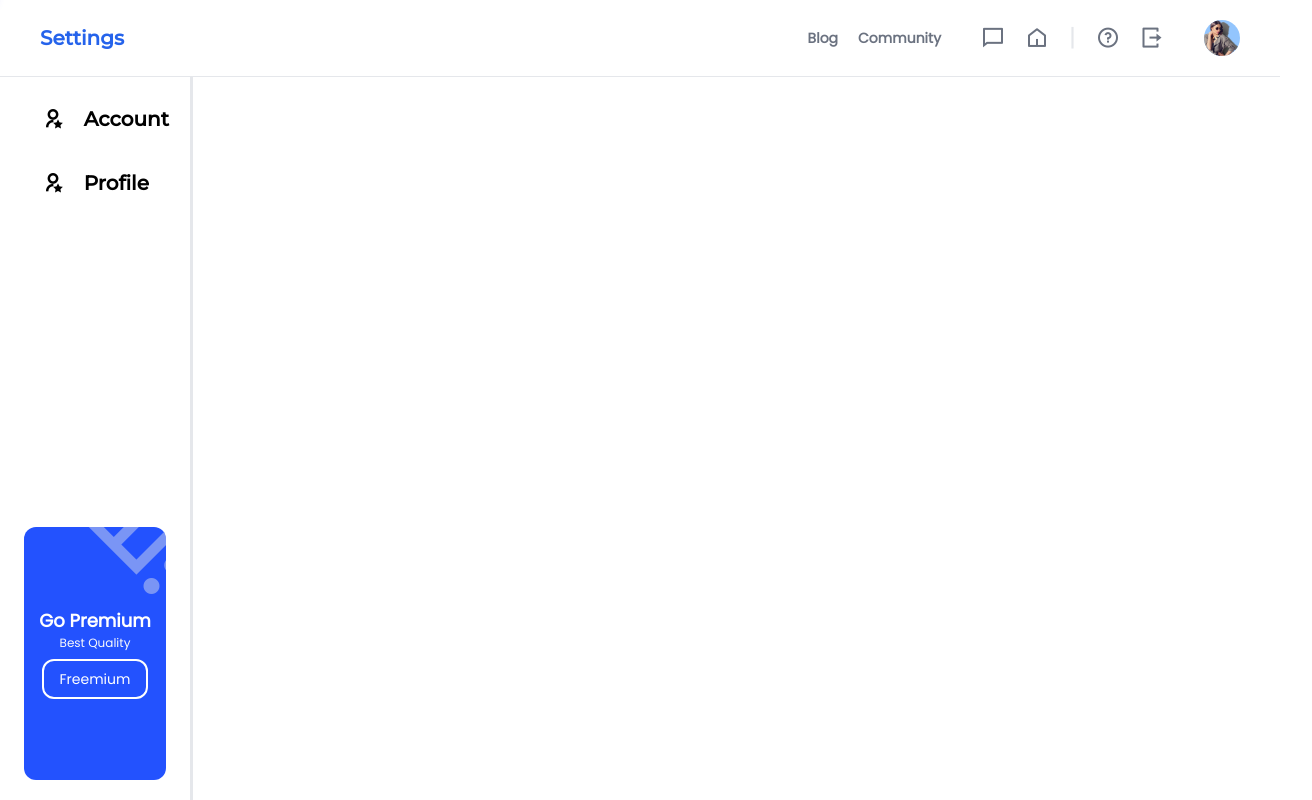
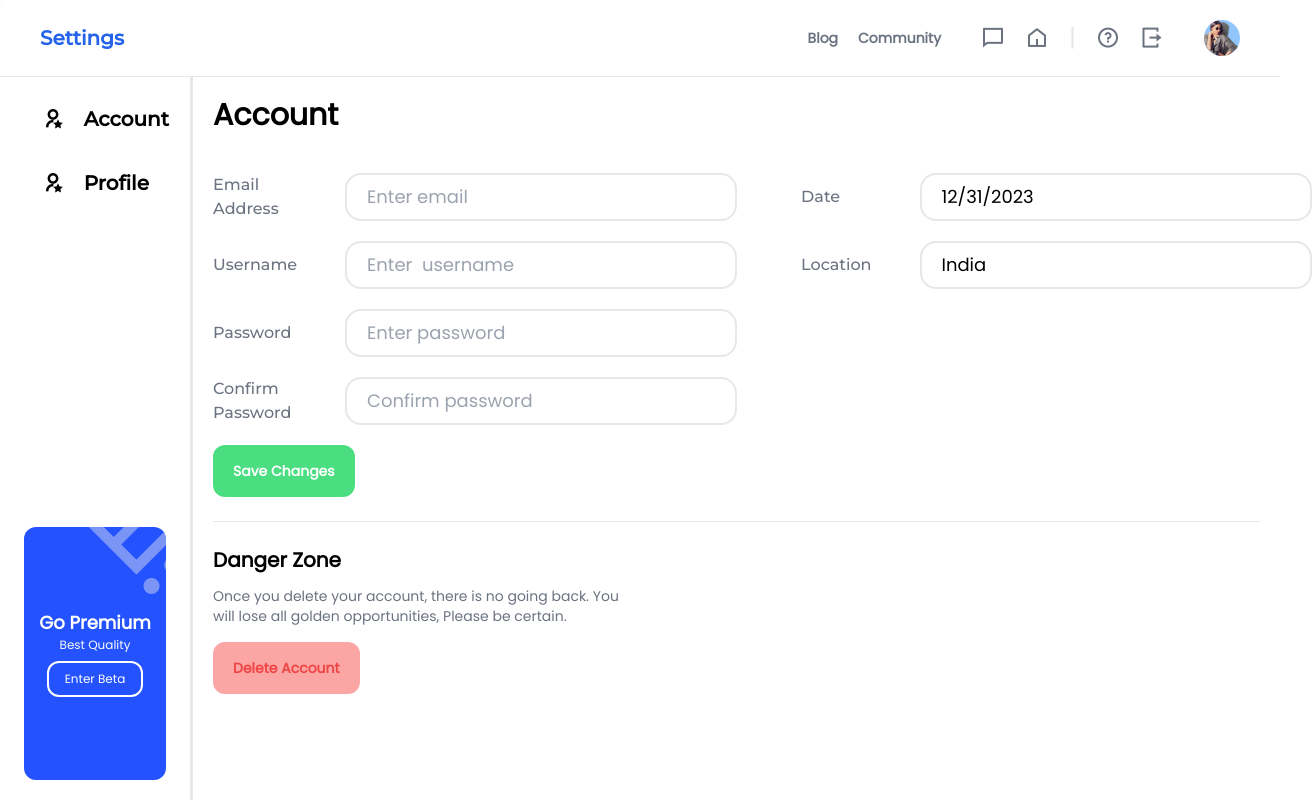
Before and after one commit to Siddhantsingh1230/ShopSpace, a React (Create React App) app: page /settings in a window 1280 px wide. Shown: the whole page, 1312 px wide, since content can reach past the window. Built offline with nearby package versions, Linux system fonts and the light colour scheme.

Commit message:
added account in settings

```diff
--- a/src/pages/Settings.jsx
+++ b/src/pages/Settings.jsx
@@ -1,5 +1,9 @@
 import { useEffect, useState } from "react";
 import { useNavigate } from "react-router-dom";
+import { motion } from "framer-motion";
+
+// Page Transition variant import
+import { pageTransitionVariant } from "../constants/Transition";
 
 // images
 import userImage from "../assets/images/womenmodel.png";
@@ -34,7 +38,13 @@ const Settings = ({ setProgress }) => {
   return (
     <>
       {user ? (
-        <div className="settingsContainer w-full flex flex-col h-full">
+        <motion.div
+          variants={pageTransitionVariant}
+          initial="hidden"
+          animate="visible"
+          exit="exit"
+          className="settingsContainer w-full flex flex-col h-full"
+        >
           {/* Navlink */}
           <div className="settingNav w-full flex justify-between items-center py-5 px-10">
             <h1 className="text-xl font-bold font-[Montserrat] text-blue-600">
@@ -88,20 +98,134 @@ const Settings = ({ setProgress }) => {
               </div>
               <div className="w-[75%] h-[35%] rounded-xl   bg-[#2352FE] mb-5 flex items-center justify-center relative overflow-hidden">
                 <div className="flex flex-col items-center justify-center relative z-20">
-                  <h1 className=" text-lg text-white font-bold ">
-                    Go Premium
-                  </h1>
+                  <h1 className=" text-lg text-white font-bold ">Go Premium</h1>
                   <p className=" text-gray-50 text-xs">Best Quality</p>
-                  <h1 className="cursor-pointer border-2 border-white py-2 px-4 rounded-xl text-white text-sm  mt-2">
-                    Freemium
+                  <h1 className="cursor-pointer border-2 border-white py-2 px-4 rounded-xl text-white text-xs  mt-2">
+                    Enter Beta
                   </h1>
                 </div>
                 <i className="absolute -rotate-45 -right-10 z-10 -top-14 text-9xl text-gray-200 opacity-45 ri-emphasis"></i>
               </div>
             </div>
-            <div className="w-[85%] border-l  h-full"></div>
+            <div className="w-[85%] border-l  h-full">
+              {accountActive ? (
+                <div className="account w-full h-full p-5">
+                  <h1 className="text-3xl font-bold">Account</h1>
+                  <div className="w-full flex gap-16 items-start">
+                    <div className="flex gap-5 flex-col mt-10 justify-center">
+                      <div className=" flex gap-12  justify-between items-center">
+                        <label
+                          className="font-[Montserrat] text-gray-500"
+                          htmlFor="email"
+                        >
+                          Email Address
+                        </label>
+                        <input
+                          className="outline-none border-2 text-lg py-2 rounded-2xl px-5"
+                          type="text"
+                          id="email"
+                          placeholder="Enter email"
+                        />
+                      </div>
+                      <div className=" flex gap-12  justify-between items-center">
+                        <label
+                          className="font-[Montserrat] text-gray-500"
+                          htmlFor="username"
+                        >
+                          Username
+                        </label>
+                        <input
+                          className="outline-none border-2 text-lg py-2 rounded-2xl px-5"
+                          type="text"
+                          id="username"
+                          placeholder="Enter  username"
+                        />
+                      </div>
+                      <div className=" flex gap-12 justify-between items-center">
+                        <label
+                          className="font-[Montserrat] text-gray-500"
+                          htmlFor="pass"
+                        >
+                          Password
+                        </label>
+                        <input
+                          className="outline-none border-2 text-lg py-2 rounded-2xl px-5"
+                          type="text"
+                          id="pass"
+                          placeholder="Enter password"
+                        />
+                      </div>
+                      <div className=" flex gap-12  justify-between items-center">
+                        <label
+                          className="font-[Montserrat] text-gray-500"
+                          htmlFor="confPass"
+                        >
+                          Confirm Password
+                        </label>
+                        <input
+                          className="outline-none border-2 text-lg py-2 rounded-2xl px-5"
+                          type="text"
+                          id="confPass"
+                          placeholder="Confirm password"
+                        />
+                      </div>
+                    </div>
+                    <div className="flex gap-5 flex-col mt-10 justify-center">
+                      <div className=" flex gap-12  justify-between items-center">
+                        <label
+                          className="font-[Montserrat] text-gray-500"
+                          htmlFor="date"
+                        >
+                          Date
+                        </label>
+                        <input
+                          className="pointer-events-none outline-none border-2 text-lg py-2 rounded-2xl px-5"
+                          type="text"
+                          id="date"
+                          value={new Date().toLocaleDateString()}
+                        />
+                      </div>
+                      <div className=" flex gap-12  justify-between items-center">
+                        <label
+                          className="font-[Montserrat] text-gray-500"
+                          htmlFor="location"
+                        >
+                          Location
+                        </label>
+                        <input
+                          className="pointer-events-none outline-none border-2 text-lg py-2 rounded-2xl px-5"
+                          type="text"
+                          id="location"
+                          value={"India"}
+                        />
+                      </div>
+                    </div>
+                  </div>
+                  <div className="w-full flex mt-5 justify-between">
+                    <motion.div
+                      whileHover={{ scale: 1.015 }}
+                      whileTap={{ scale: 0.99 }}
+                      className="px-5 text-white font-bold font-[Montserrat] text-sm py-4 bg-green-400 cursor-pointer rounded-xl"
+                    >
+                      <p>Save Changes</p>
+                    </motion.div>
+                  </div>
+                  <hr className="bg-gray-500 my-6" />
+                  <h1 className="text-xl font-bold my-3">Danger Zone</h1>
+                  <p className="w-[40%] mb-4 text-sm text-gray-500">
+                    Once you delete your account, there is no going back. You
+                    will lose all golden opportunities, Please be certain.
+                  </p>
+                  <button className="bg-red-300 cursor-pointer hover:bg-red-400 hover:text-red-800 font-bold text-red-500 px-5 py-4 text-center rounded-xl text-sm">
+                    Delete Account
+                  </button>
+                </div>
+              ) : (
+                <div className="profile w-full h-full"></div>
+              )}
+            </div>
           </div>
-        </div>
+        </motion.div>
       ) : (
         navigate("/")
       )}
```
